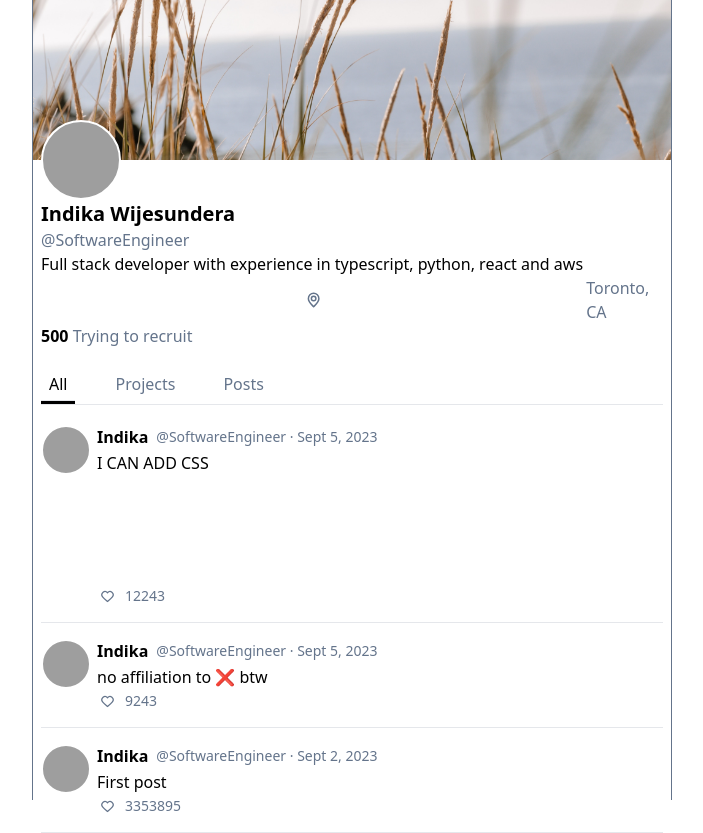
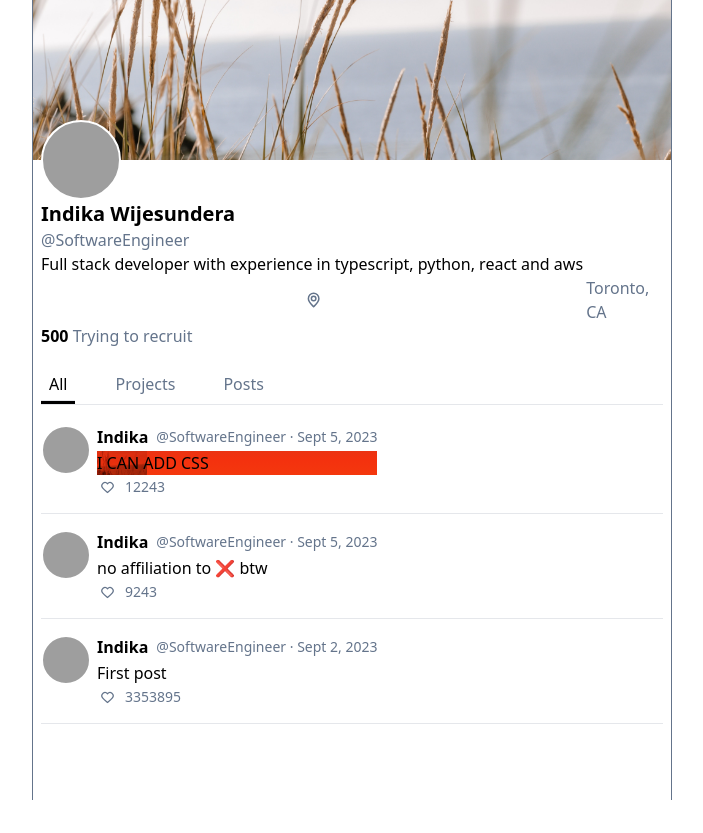
Before and after one commit to IndiW/homepage, a React (Vite) app in the folder homepage/: page / in a window 1280 px wide. Shown: the whole page, without its empty margins (288-991 px from the left). After the commit the page ends 800 px from the top, so only its background shows below. Built offline with nearby package versions, Linux system fonts and the light colour scheme; grey boxes are pictures that could not be loaded.

Commit message:
Add initial holographic css

```diff
--- a/homepage/src/pages/BaseLandingPage/BaseLandingPage.tsx
+++ b/homepage/src/pages/BaseLandingPage/BaseLandingPage.tsx
@@ -154,12 +154,44 @@ export function CssPost() {
     return (
         <div
             style={{
-                width: '200px',
-                aspectRatio: '3/2',
-                background: 'linear-gradient()',
+                position: 'relative',
+                overflow: 'hidden',
+                backfaceVisibility: 'hidden',
             }}
         >
-            I CAN ADD CSS
+            <h1>I CAN ADD CSS</h1>
+            <div
+                className='shader__layer specular'
+                style={{
+                    background: 'black',
+                    position: 'absolute',
+                    left: 0,
+                    top: 0,
+                    width: '100%',
+                    height: '100%',
+                    backgroundSize: '100%',
+                    backgroundAttachment: 'fixed',
+                    backgroundImage:
+                        'linear-gradient(180deg, black 20%, #3c5e6d 35%, #f4310e, #f58308 80%, black)',
+                    mixBlendMode: 'color-dodge',
+                }}
+            >
+                <div
+                    className='shader__layer mask'
+                    style={{
+                        mixBlendMode: 'multiply',
+                        background: 'black',
+                        position: 'absolute',
+                        left: 0,
+                        top: 0,
+                        // width: '100%',
+                        height: '100%',
+                        backgroundSize: '100%',
+                        backgroundImage: "url('coverphoto.jpg')",
+                        width: '50px',
+                    }}
+                ></div>
+            </div>
         </div>
     )
 }
```
